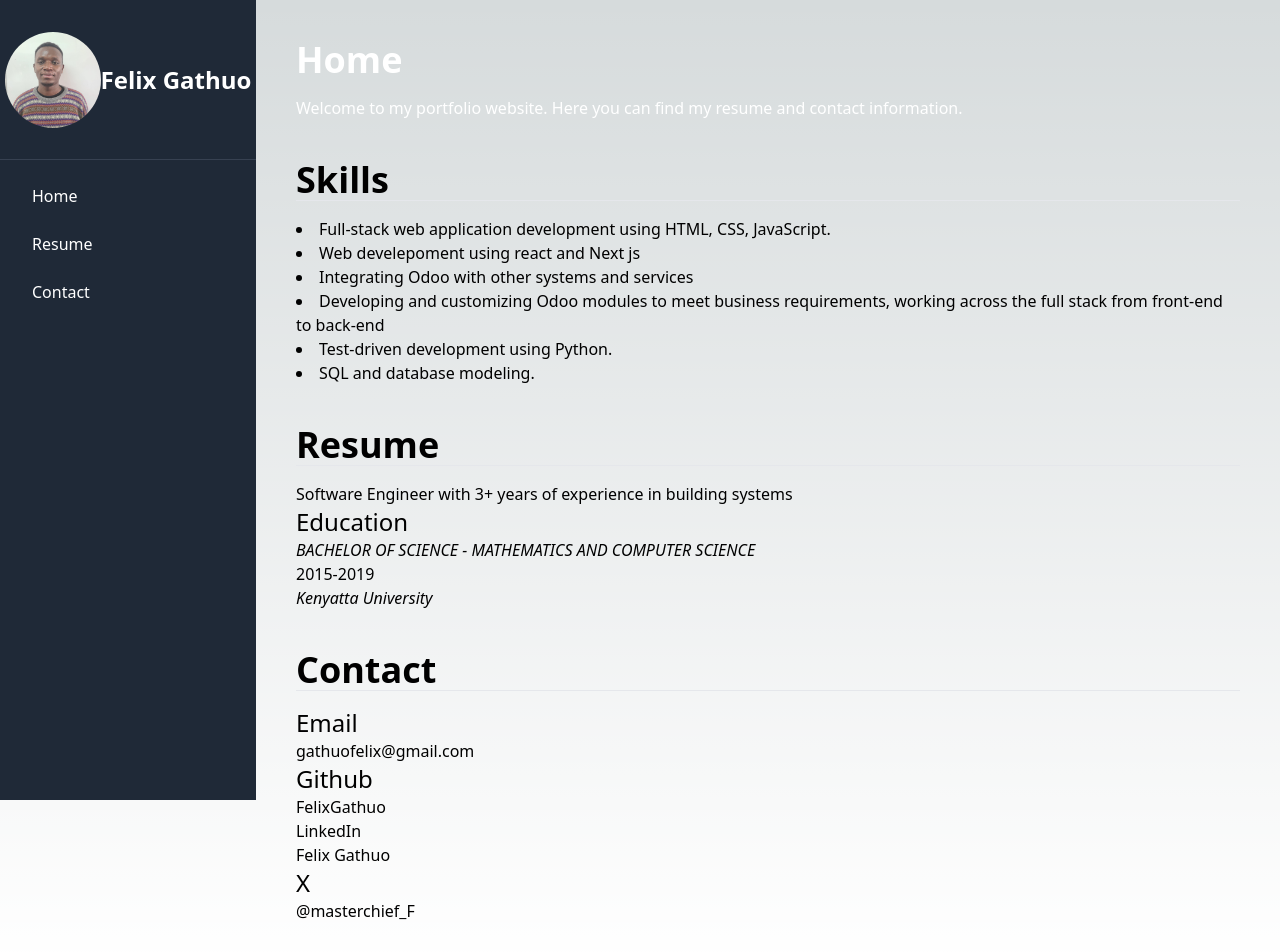
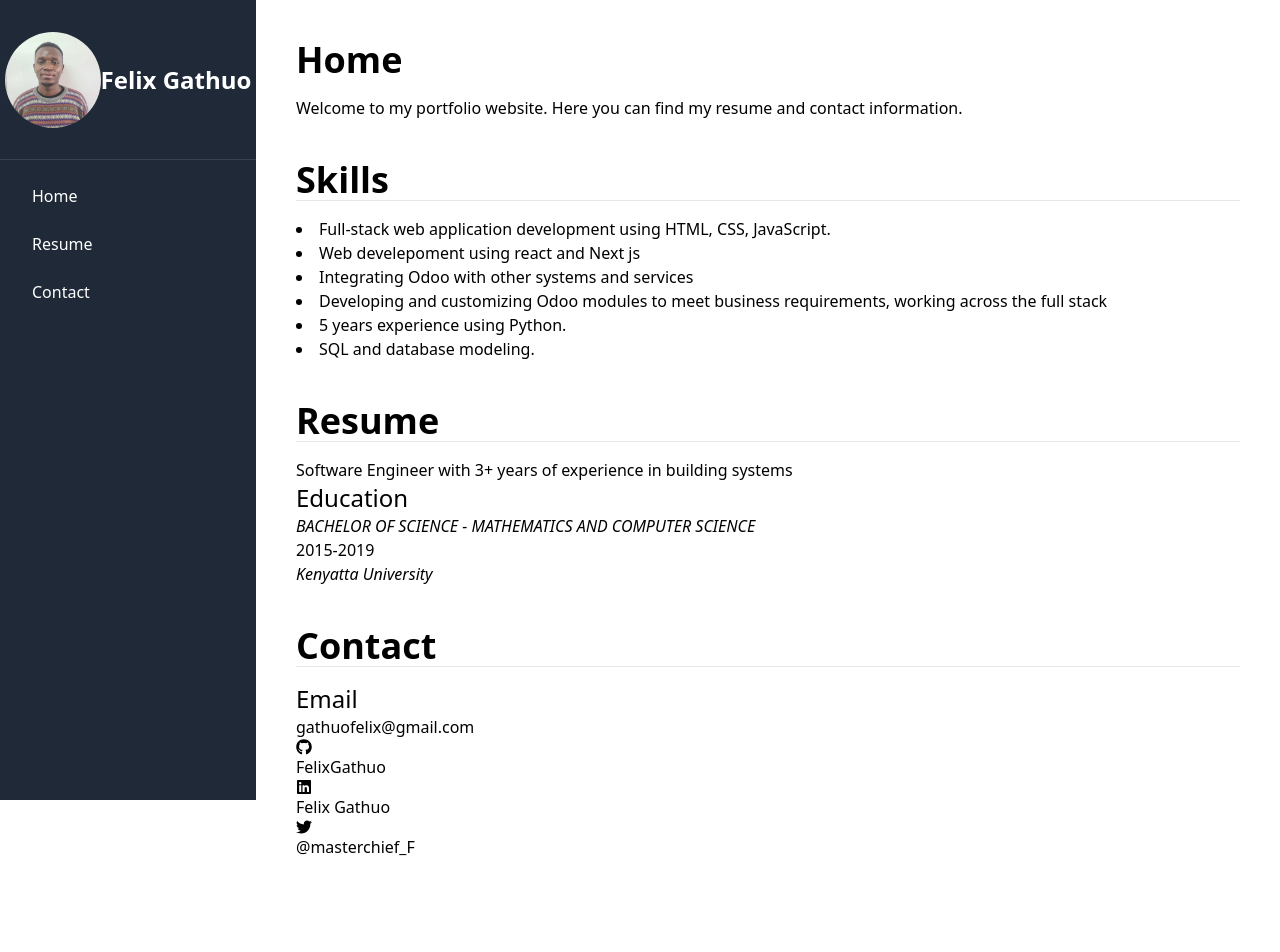
Before and after one commit to FelixGathuo/portfolio, a Next.js app: page / in a window 1280 px wide. Shown: the top 952 px of the page. After the commit the page ends 899 px from the top, so only its background shows below. Built offline with nearby package versions, Linux system fonts and the light colour scheme.

Commit message:
added icons

```diff
--- a/app/globals.css
+++ b/app/globals.css
@@ -1,33 +1,3 @@
 @tailwind base;
 @tailwind components;
 @tailwind utilities;
-
-:root {
-  --foreground-rgb: 0, 0, 0;
-  --background-start-rgb: 214, 219, 220;
-  --background-end-rgb: 255, 255, 255;
-}
-
-@media (prefers-color-scheme: dark) {
-  :root {
-    --foreground-rgb: 255, 255, 255;
-    --background-start-rgb: 0, 0, 0;
-    --background-end-rgb: 0, 0, 0;
-  }
-}
-
-body {
-  color: rgb(var(--foreground-rgb));
-  background: linear-gradient(
-      to bottom,
-      transparent,
-      rgb(var(--background-end-rgb))
-    )
-    rgb(var(--background-start-rgb));
-}
-
-@layer utilities {
-  .text-balance {
-    text-wrap: balance;
-  }
-}
--- a/app/page.js
+++ b/app/page.js
@@ -1,21 +1,17 @@
 import React from "react";
-import Image from "next/image";
-import profile from "@/public/images/profile.jpg";
 import Link from "next/link";
+import { FaLinkedin, FaTwitter, FaGithub } from 'react-icons/fa';
 
 const Home = () => {
   return (
     <div className="flex-1 p-10 ml-64">
-      <section id="home" className="text-white">
+      <section id="home" className="text-black">
         <h2 className="text-4xl font-bold mb-4">Home</h2>
         <p>
           Welcome to my portfolio website. Here you can find my resume and
           contact information.
         </p>
 
-
-        <i class="fa-brands fa-square-github"></i>
-        {/* <FontAwesomeIcon icon="fa-brands fa-square-github" /> */}
       </section>
       <section id="skills" className="mt-10">
         <h2 className="text-4xl font-bold mb-4 border-b">Skills</h2>
@@ -27,14 +23,13 @@ const Home = () => {
           <li>Integrating Odoo with other systems and services</li>
           <li>
             Developing and customizing Odoo modules to meet business
-            requirements, working across the full stack from front-end to
-            back-end
+            requirements, working across the full stack
           </li>
-          <li>Test-driven development using Python.</li>
+          <li>5 years experience using Python.</li>
           <li>SQL and database modeling.</li>
         </div>
       </section>
-      <section id="resume" className="mt-10">
+      <section id="resume" className="mt-10 z-1">
         <h2 className="text-4xl font-bold mb-4 border-b">Resume</h2>
         <p>Software Engineer with 3+ years of experience in building systems</p>
         <h2 className="text-2xl">Education</h2>
@@ -52,15 +47,14 @@ const Home = () => {
           <Link href="emailt0:gathuofelix@gmail.com">
             gathuofelix@gmail.com
           </Link>
-          <h2 className="text-2xl">Github</h2>
+          <FaGithub />
           <Link href="https://github.com/FelixGathuo">FelixGathuo</Link>
-          <i className="fa-brands fa-linkedin"></i>
-          <p>LinkedIn</p>
+          <i class="fa-brands fa-linkedin"></i>
+          <FaLinkedin />
           <Link href="https://www.linkedin.com/in/felixgathuo">
             Felix Gathuo
           </Link>
-          <i className="fa-brands fa-x-twitter"></i>
-          <p className="text-2xl">X</p>
+          <FaTwitter />
           <Link href="https://x.com/masterchief_F">@masterchief_F</Link>
         </div>
       </section>
--- a/components/Sidebar.jsx
+++ b/components/Sidebar.jsx
@@ -1,8 +1,7 @@
 import React from 'react'
-import Link from 'next/link';
 import Image from 'next/image';
 import profile from '@/public/images/profile.jpg'
-
+import Link from 'next/link';
 const Sidebar = () => {
   return (
     <nav className="fixed w-64 h-screen bg-gray-800 text-white flex flex-col">
@@ -18,7 +17,7 @@ const Sidebar = () => {
                 <a href="#resume" className="block py-2 px-4 rounded hover:bg-gray-700">Resume</a>
             </li>
             <li className="mb-2">
-                <a href="#contact" className="block py-2 px-4 rounded hover:bg-gray-700">Contact</a>
+                <Link href="#contact" className="block py-2 px-4 rounded hover:bg-gray-700">Contact</Link>
             </li>
         </ul>
     </nav>
--- a/package.json
+++ b/package.json
@@ -9,10 +9,12 @@
     "lint": "next lint"
   },
   "dependencies": {
+    "@ant-design/icons": "^5.4.0",
     "antd": "^5.19.1",
     "next": "14.2.4",
     "react": "^18",
-    "react-dom": "^18"
+    "react-dom": "^18",
+    "react-icons": "^5.2.1"
   },
   "devDependencies": {
     "eslint": "^8",
```
Also changed, not shown: 1 other file (tests, documents, lock files or other folders).
